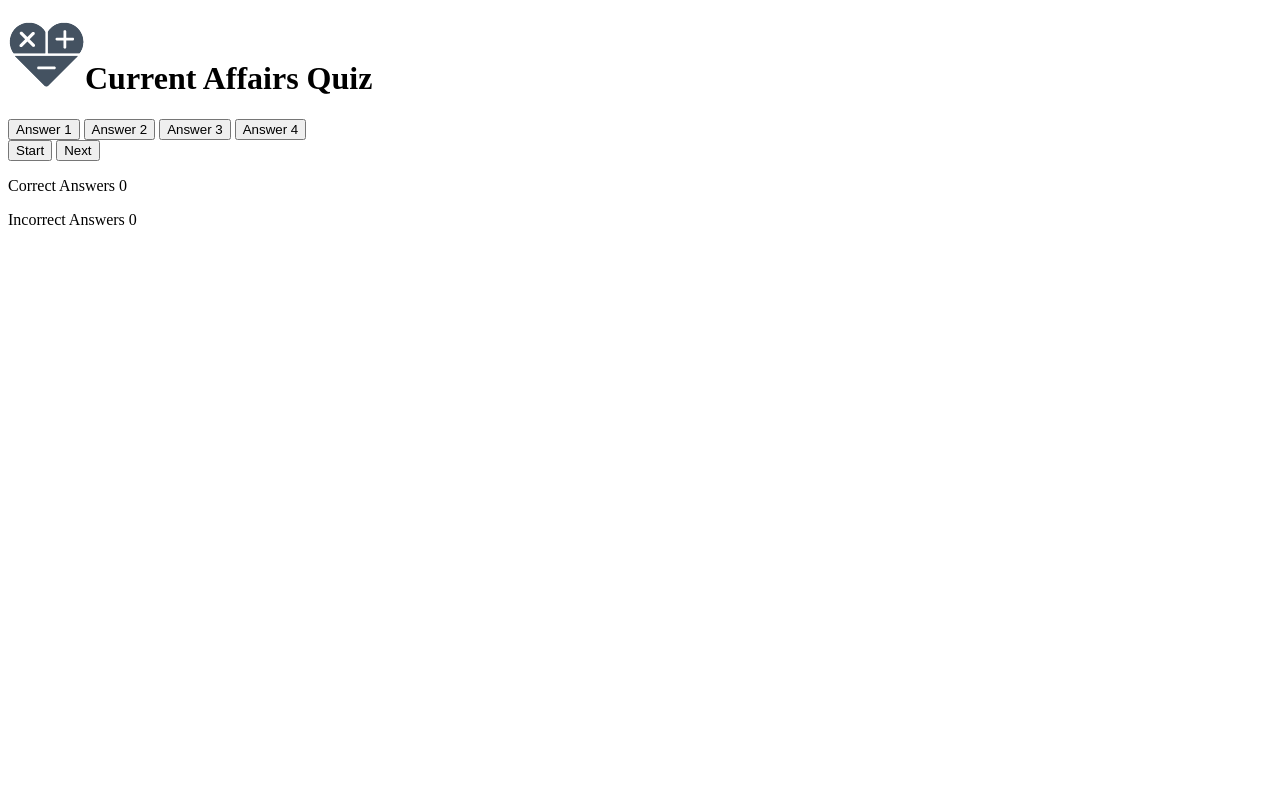
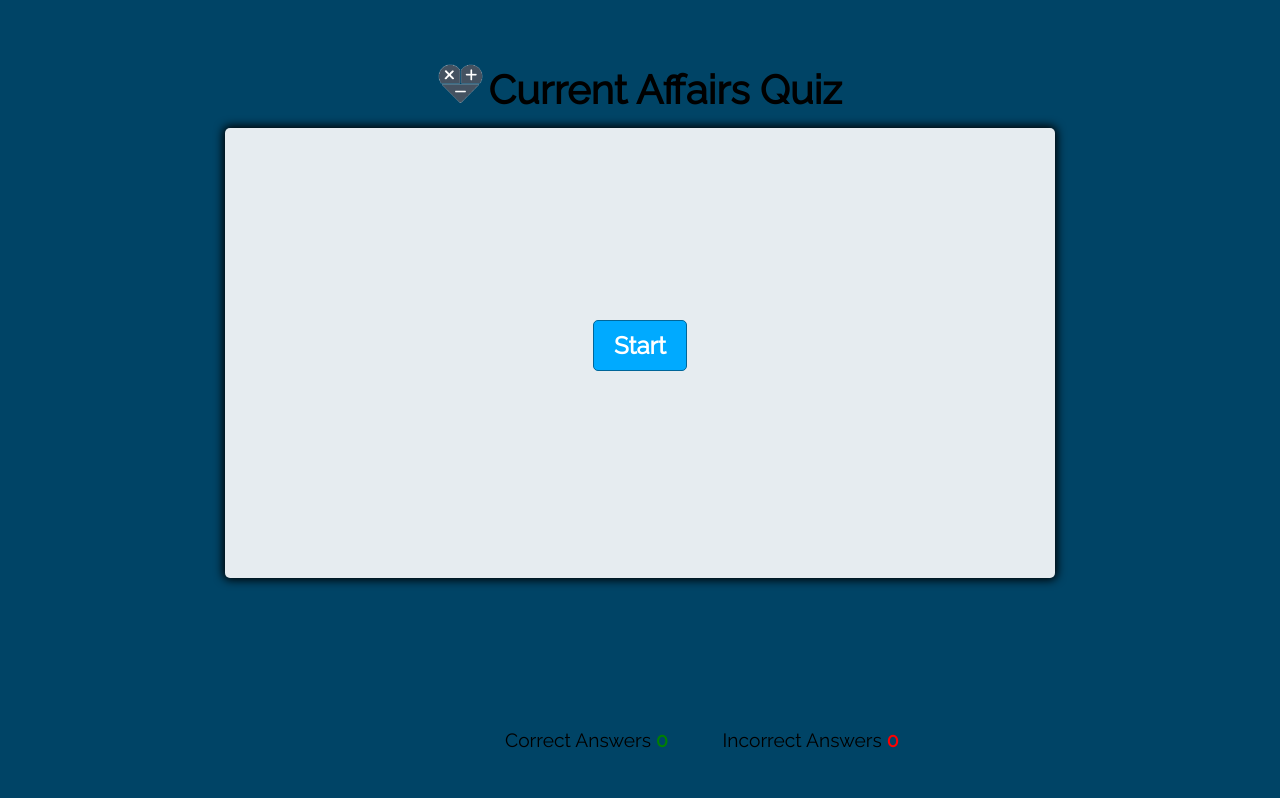
Before and after one commit to Obasohan2/current-affairs, a plain HTML site: page index.html in a window 1280 px wide. Drawn offline with Linux system fonts and the light colour scheme.

Commit message:
add styling the html structure and commenting

```diff
--- /dev/null
+++ b/assets/myCSS/style.css
@@ -0,0 +1,138 @@
+*,
+*::before,
+*::after {
+    box-sizing: border-box;
+    font-family: "Raleway", sans-serif;
+    ;
+}
+
+/* --------- Heading */
+.heading {
+    text-align: center;
+    display: flexbox;
+    font-size: 2.5rem;
+    margin-top: 5%;
+    position: absolute;
+    top: 0;
+}
+
+/* ---------logo----- */
+.logo {
+    height: 40px;
+    padding-right: 5px;
+
+}
+
+:root {
+    --hue-neutral: 200;
+    --hue-wrong: 0;
+    --hue-correct: 145;
+}
+
+/* ---------body-------*/
+body {
+    --hue: var(--hue-neutral);
+    padding: 0;
+    margin: 0;
+    display: flex;
+    justify-content: center;
+    align-items: center;
+    background-color: hsl(var(--hue), 100%, 20%);
+}
+
+body.correct {
+    --hue: var(--hue-correct);
+    color: black;
+}
+
+body.wrong {
+    --hue: var(--hue-wrong);
+}
+
+.container {
+    background-color: #E6ECF0;
+    box-sizing: border-box;
+    width: 85%;
+    height: 65vh;
+    max-height: 450px;
+    max-width: 830px;
+    border-radius: 5px;
+    box-shadow: 0 0 10px 2px;
+    margin-left: auto;
+    margin-right: auto;
+    padding: 15%;
+    margin-top: 10%;
+}
+
+.btn-grid {
+    display: grid;
+    grid-template-columns: repeat(2, auto);
+    gap: 10px;
+    margin: 20px 0;
+}
+
+.btn {
+    --hue: var(--hue-neutral);
+    border: 1px solid hsl(var(--hue), 100%, 30%);
+    background-color: hsl(var(--hue), 100%, 50%);
+    border-radius: 5px;
+    padding: 5px 10px;
+    color: white;
+    outline: none;
+}
+
+.btn:hover {
+    border-color: black;
+}
+
+.btn.correct {
+    --hue: var(--hue-correct);
+    color: black;
+}
+
+.btn.wrong {
+    --hue: var(--hue-wrong);
+}
+
+.start-btn,
+.next-btn {
+    font-size: 1.5rem;
+    font-weight: bold;
+    padding: 10px 20px;
+}
+
+.controls {
+    display: flex;
+    justify-content: center;
+    align-items: center;
+}
+
+.hide {
+    display: none;
+}
+
+.score-area {
+    margin: 5px auto;
+    width: 60%;
+    font-size: 1.2rem;
+    position: absolute;
+    bottom: 0;
+    justify-content: center;
+    align-items: center;
+    margin-left: 35%;
+
+    #score {
+        color: green;
+        font-weight: bold;
+
+    }
+
+    #incorrect {
+        color: red;
+        font-weight: bold;
+    }
+
+    .scores {
+        display: inline-block;
+        padding: 25px;
+    }
--- a/index.html
+++ b/index.html
@@ -6,32 +6,34 @@
     <meta name="viewport" content="width=device-width, initial-scale=1.0">
 
     <!---font awesome and google fonts-->
-    <link rel="stylesheet" href="https://use.fontawesome.com/releases/v5.7.2/css/all.css" integrity="sha384-fnmOCqbTlWIlj8LyTjo7mOUStjsKC4pOpQbqyi7RrhN7udi9RwhKkMHpvLbHG9Sr" crossorigin="anonymous">
+    <link rel="stylesheet" href="https://use.fontawesome.com/releases/v5.7.2/css/all.css"
+        integrity="sha384-fnmOCqbTlWIlj8LyTjo7mOUStjsKC4pOpQbqyi7RrhN7udi9RwhKkMHpvLbHG9Sr" crossorigin="anonymous">
     <link href="https://fonts.googleapis.com/css?family=Raleway%7CRighteous" rel="stylesheet">
 
     <!---CSS style link-->
-    <link rel="stylesheet" href="assets/css/style.css">
+    <link rel="stylesheet" href="assets/myCSS/style.css">
+
     <title>Current Affairs Quiz</title>
 </head>
 
-<body>
 <h1 class="heading">
     <img class="logo" src="assets/images/logo.png" alt="logo">Current Affairs Quiz
     </h1>
 
    <div class="container">
-        <div id="question-container" class="hide"></div>
-        <div id="question"></div>
-        <div id="answer-buttons" class="btn-grid"></div>
+    <div id="question-container" class="hide">
+    <div id="question">Question</div>
+    <div id="answer-buttons" class="btn-grid">
     <button class="btn">Answer 1</button>
     <button class="btn">Answer 2</button>
     <button class="btn">Answer 3</button>
     <button class="btn">Answer 4</button>
 </div>
-
+</div>
     <div class="controls">
         <button id="start-btn" class="start-btn btn">Start</button>
-        <button id="next-btn" class="next-btn btn">Next</button>
+        <button id="next-btn" class="next-btn btn hide">Next</button>
+    </div>
 </div>
 
 <div class="score-area">
```
Also changed, not shown: assets/css/style.css (added). Lines whose indentation alone changed are shown as unchanged.
